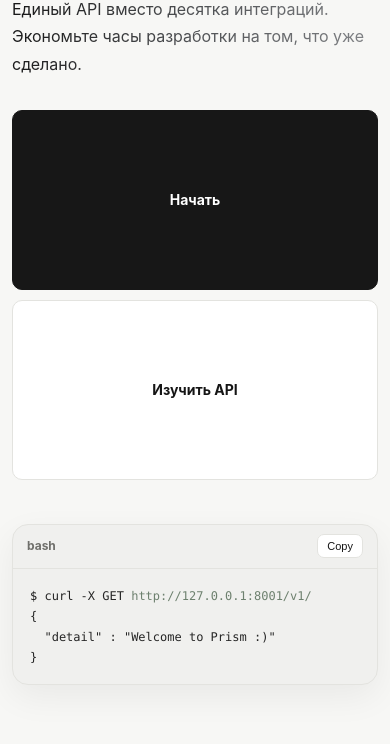
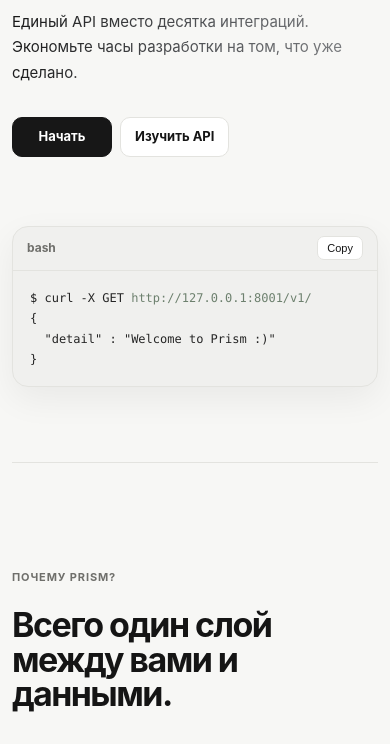
Before and after one commit to ghostfaccee/Prism, a plain HTML site: page webdocs/index.html in a window 390 px wide. Shown: the part 249-993 px from the top of the page. Drawn offline with Linux system fonts and the light colour scheme.

Commit message:
fixes(webdocs): upgraded apaptivity, logo

```diff
--- a/webdocs/assets/css/prism.css
+++ b/webdocs/assets/css/prism.css
@@ -888,11 +888,22 @@
   }
 
   .actions {
-    flex-direction: column;
+    flex-direction: row;
+    flex-wrap: wrap;
+    gap: 8px;
   }
 
   .btn {
-    width: 100%;
+    width: auto;
+    flex: 0 1 auto;
+    min-width: 100px;
+    padding: 8px 14px;
+    font-size: 13px;
+    min-height: 38px;
+  }
+
+  .hero .lead {
+    font-size: 15px;
   }
 }
 
--- a/webdocs/index.html
+++ b/webdocs/index.html
@@ -24,14 +24,14 @@
 
   <title>Prism</title>
   <link rel="stylesheet" href="assets/css/prism.css">
-  <link rel="icon" href="../assets/prism-logo.jpeg">
+  <link rel="icon" href="./assets/prism-logo.jpeg">
 </head>
 <body>
 
 <header class="topbar">
   <div class="topbar-inner">
     <a class="brand" href="index.html">
-      <img class="logo-img" src="../assets/prism-logo.jpeg" alt="Prism" width="28" height="28">
+      <img class="logo-img" src="./assets/prism-logo.jpeg" alt="Prism" width="28" height="28">
       <span>Prism</span>
     </a>
 
```
Also changed, not shown: webdocs/api/index.html (+2 -2 lines), webdocs/docs/index.html (+2 -2 lines), webdocs/assets/prism-logo.jpeg (added).
